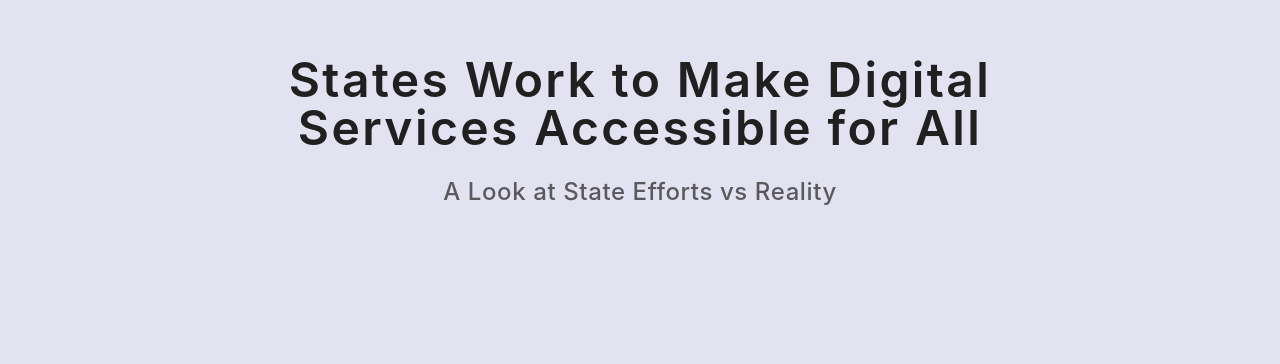
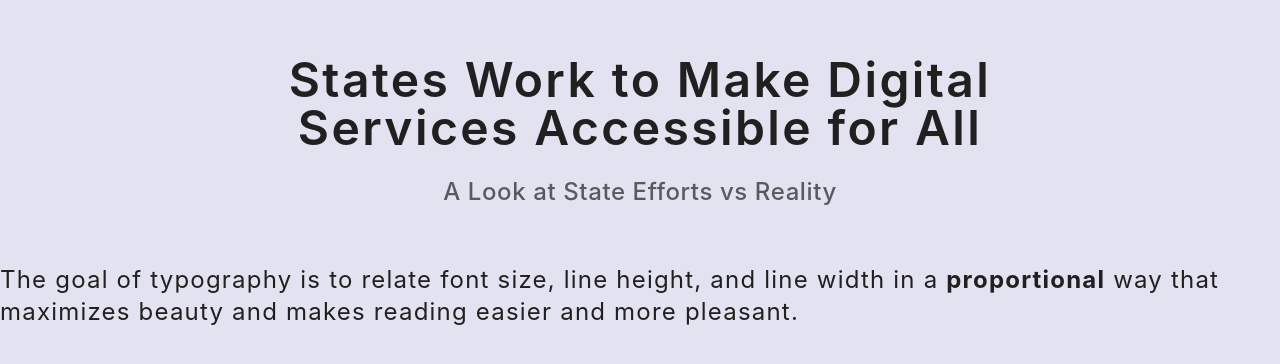
Before and after one commit to khinshankhan/www, a Next.js app: page / in a window 1280 px wide. Shown: the top 364 px of the page. Built offline with nearby package versions, Linux system fonts and the light colour scheme.

Commit message:
strong component

```diff
--- a/app/page.tsx
+++ b/app/page.tsx
@@ -1,5 +1,5 @@
 import React from "react"
-import { Heading, Text } from "@/components/base/typography"
+import { Heading, Strong, Text } from "@/components/base/typography"
 
 export default async function Page() {
   return (
@@ -14,7 +14,13 @@ export default async function Page() {
         </Text>
       </header>
 
-      <section className=""></section>
+      <section className="">
+        <p>
+          The goal of typography is to relate font size, line height, and line width in a{" "}
+          <Strong>proportional</Strong> way that maximizes beauty and makes reading easier and more
+          pleasant.
+        </p>
+      </section>
     </article>
   )
 }
--- a/components/base/typography.tsx
+++ b/components/base/typography.tsx
@@ -77,3 +77,19 @@ export function Text({
 
   return <Comp className={cn(typographyVariants({ variant, className }))}>{children}</Comp>
 }
+
+export function Strong({
+  asChild = false,
+  as: Tag = "strong",
+  className = "",
+  children,
+}: {
+  asChild?: boolean
+  as?: keyof HTMLElementTagNameMap
+  className?: string
+  children: React.ReactNode
+}) {
+  const Comp = asChild ? Slot : Tag
+
+  return <Comp className={cn("font-bold", className)}>{children}</Comp>
+}
```
